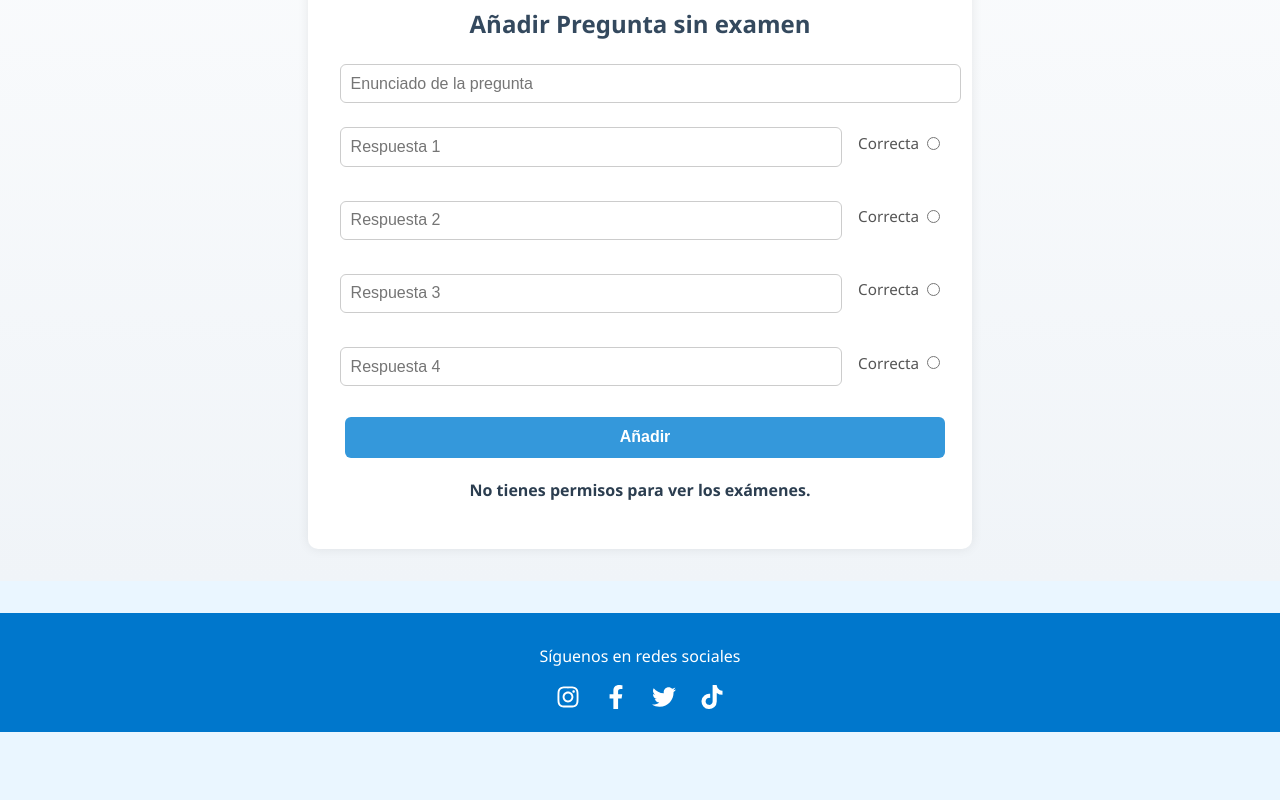
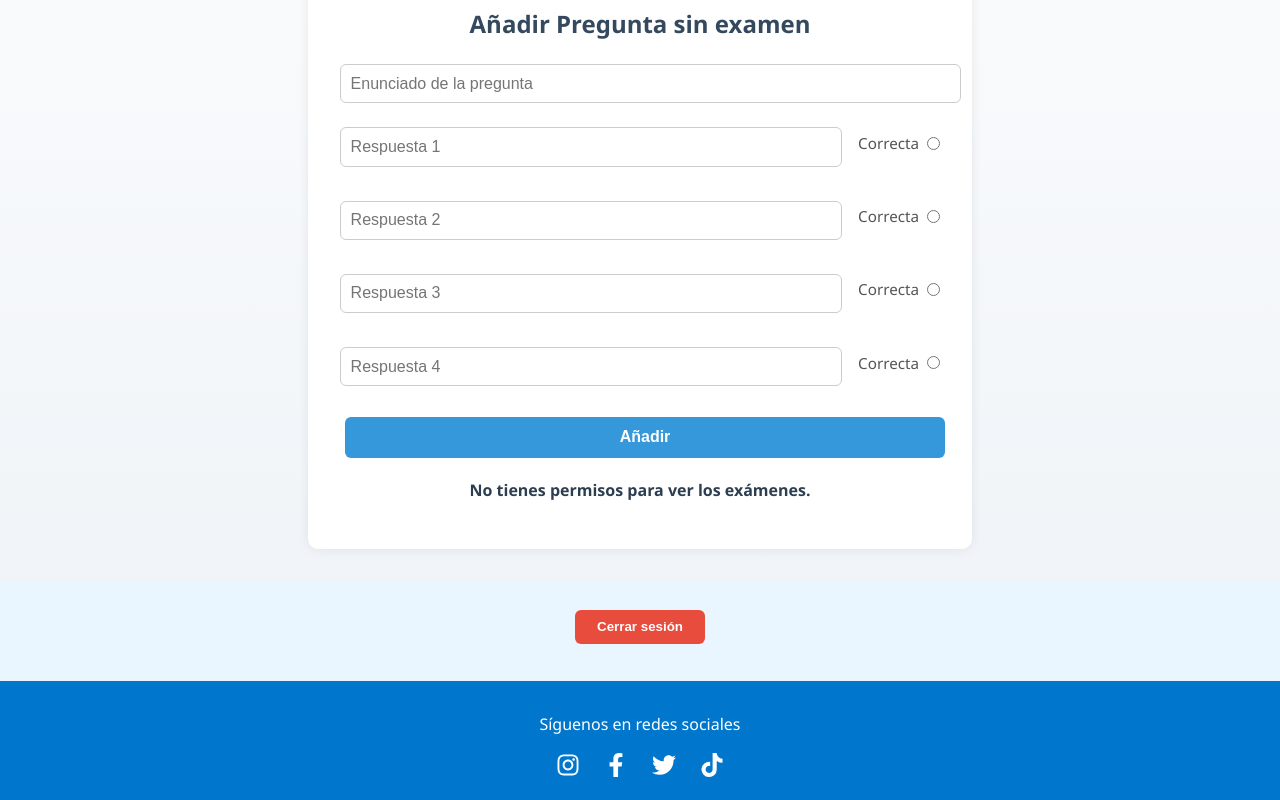
Before and after one commit to ALEXBC16/TFC-Desarrollo-de-Aplicaciones-Web, a React (Create React App) app in the folder frontend/: page /admin-especial in a window 1280 px wide. Shown: the part 610-1410 px from the top of the page. Before the commit the page ends 1342 px from the top, so only its background shows below. Built offline with nearby package versions, Linux system fonts and the light colour scheme; no server answers.

Commit message:
Añadida funcionalidad de cierre de sesión y estilos para el botón de cerrar sesión en la interfaz de administración.

```diff
--- a/frontend/src/components/AdminEspecial.js
+++ b/frontend/src/components/AdminEspecial.js
@@ -71,6 +71,11 @@ const AdminEspecial = () => {
     }
   };
 
+  const handleLogout = () => {
+    localStorage.clear();
+    navigate('/');
+  };
+
   const niveles = ['Iniciacion', 'Medio', 'Avanzado'];
 
   return (
@@ -134,6 +139,11 @@ const AdminEspecial = () => {
           {mensaje && <p>{mensaje}</p>}
         </section>
       </div>
+      <div className="logout-wrapper">
+        <button className="logout-button" onClick={handleLogout}>
+          Cerrar sesión
+        </button>
+      </div>
       <Footer />
     </>
   );
--- a/frontend/src/css/AdminEspecial.css
+++ b/frontend/src/css/AdminEspecial.css
@@ -106,3 +106,23 @@
   font-weight: bold;
   color: #2c3e50;
 }
+
+.logout-container {
+  text-align: center;
+  margin: 2rem 0;
+}
+
+.logout-button {
+  padding: 0.6rem 1.4rem;
+  background-color: #e74c3c;
+  border: none;
+  border-radius: 6px;
+  color: white;
+  font-weight: bold;
+  cursor: pointer;
+  transition: background-color 0.3s ease;
+}
+
+.logout-button:hover {
+  background-color: #c0392b;
+}
--- a/frontend/src/css/Home.css
+++ b/frontend/src/css/Home.css
@@ -110,19 +110,18 @@
 }
 
 .logout-button {
-  background-color: var(--azul-oscuro);
-  color: white;
-  padding: 0.7rem 1.5rem;
+  padding: 0.6rem 1.4rem;
+  background-color: #e74c3c;
   border: none;
   border-radius: 6px;
-  font-size: 1rem;
+  color: white;
   font-weight: bold;
   cursor: pointer;
-  transition: background-color 0.2s ease-in-out;
+  transition: background-color 0.3s ease;
 }
 
 .logout-button:hover {
-  background-color: #004b85;
+  background-color: #c0392b;
 }
 
 /* Responsive para móviles */
```
